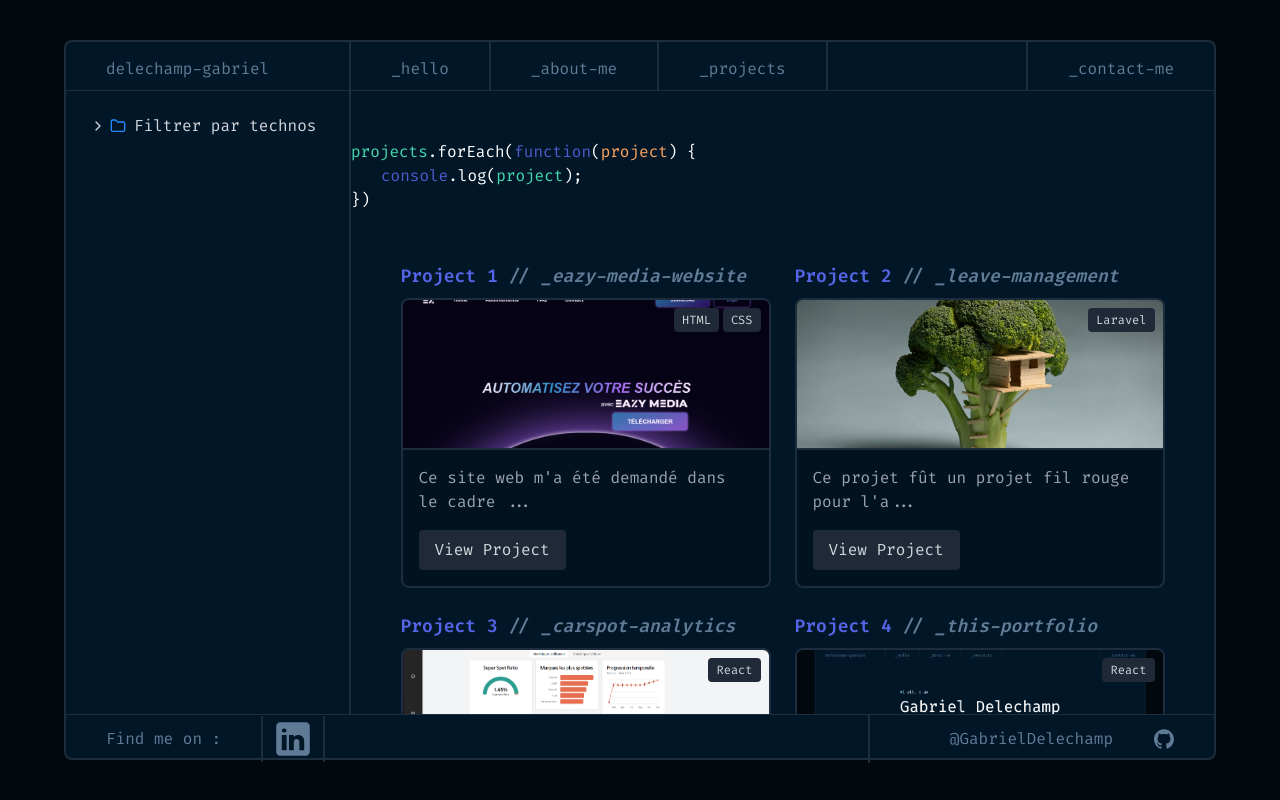
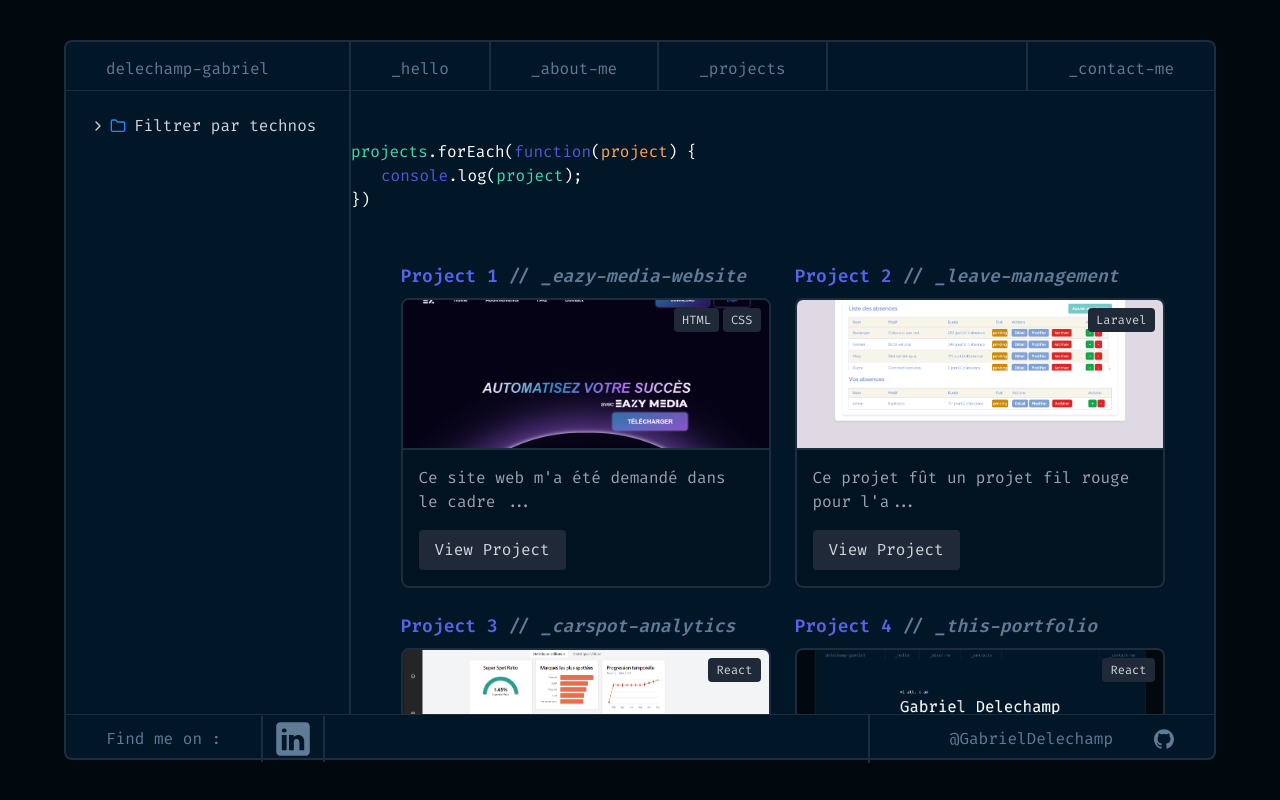
Before and after one commit to GabrielDelechamp/portfolio, a Next.js app in the folder nextjs-dashboard/: page /projects in a window 1280 px wide. Built offline with nearby package versions, Linux system fonts and the light colour scheme; a web font is replaced by a local one.

Commit message:
add proj + image + text aboutme

```diff
--- a/nextjs-dashboard/app/components/about-me/aboutme/skill-section.tsx
+++ b/nextjs-dashboard/app/components/about-me/aboutme/skill-section.tsx
@@ -4,8 +4,9 @@ const skills = ["React", "Laravel", "PHP", "GitHub", "CSS", "HTML", "Tailwind",
 
 const SkillsSection = () => {
   return (
-    <section className="p-6 text-white rounded-lg shadow-md text-center">
-      <div className="grid grid-cols-3 sm:grid-cols-4 md:grid-cols-6 gap-4 justify-center">
+    <section className=" text-white rounded-lg text-center">
+      <h1 className="text-xl mb-3 font-bold">Mes compétences</h1>
+      <div className="grid grid-cols-3 sm:grid-cols-4 md:grid-cols-6 gap-6 justify-center">
         {skills.map((skill) => (
           <div className="flex flex-col items-center">
             <SkillMedal key={skill} skill={skill} />
--- a/nextjs-dashboard/app/components/about-me/sidebar.tsx
+++ b/nextjs-dashboard/app/components/about-me/sidebar.tsx
@@ -133,7 +133,7 @@ export default function AboutTabs() {
 
   const AboutMe = () => {
     return (
-      `Lorem ipsum dolor sit amet, consectetur adipiscing elit. Maecenas interdum massa id mi placerat, et auctor nisi blandit. Pellentesque sollicitudin quis sem faucibus laoreet. Sed egestas metus at nisi eleifend luctus. Mauris eget nulla at diam fermentum tristique. Donec neque elit, iaculis et nunc sit amet, eleifend fermentum elit. Phasellus ut mattis augue. Morbi a nisi in sem lacinia luctus vitae id eros. Fusce eget nibh vel arcu finibus egestas. Donec finibus leo sagittis cursus porta. In pellentesque eros eget ipsum ornare, eget lacinia erat dignissim.`
+      `Passionné par le développement web et les nouvelles technologies, je suis actuellement en deuxième année de BTS SIO option SLAM. Après une première année en faculté de mathématiques, j’ai choisi de me réorienter vers l’informatique pour allier logique et créativité dans mes projets. Je maîtrise principalement Laravel, React.js, Tailwind CSS et Supabase, et j’accorde une importance particulière au développement responsive et à l’expérience utilisateur. J’ai travaillé sur plusieurs projets, dont une application de gestion d’absences en Laravel et une application d’analyse de données en React. Toujours curieux d’apprendre, je cherche à évoluer en alternance dans le domaine du développement d’applications, où je pourrais mettre à profit mes compétences et continuer à progresser.`
     );
   };
 
--- a/nextjs-dashboard/app/components/projects/projects.tsx
+++ b/nextjs-dashboard/app/components/projects/projects.tsx
@@ -18,7 +18,7 @@ const projectsData: Project[] = [
     title: "Eazy Media Website",
     description: `
     Ce site web m'a été demandé dans le cadre d'un stage pour Eazy Media. À l'aide d'une
-    maquette faite sur Figma, j'ai réalisé ce site.Le développement de ce site m'as permis
+    maquette faite sur Figma, j'ai réalisé ce site. Le développement de ce site m'a permis
     d'approfondir et de repousser mes connaissances en HTML/CSS natif.
     `,
     image: "/images/eazy-website.png",
@@ -35,7 +35,7 @@ const projectsData: Project[] = [
     d'accès en fonction des droits de l'utilisateur. Il gère ainsi de plus un système de
     création de compte et de connexion.
     `,
-    image: "/images/uianimation.jpg",
+    image: "/images/gestionconges.png",
     link: "",
     technologies: ["Laravel"],
     category: "game"
@@ -59,13 +59,24 @@ const projectsData: Project[] = [
     id: 4,
     title: "This Portfolio",
     description: `
-    Designé par mes soins, ce portfolio est à mon image : sobre et innovant. Ce projet
+    Conçu par mes soins, ce portfolio est à mon image : sobre et innovant. Ce projet
     m'est utile dans mon parcours scolaire mais aussi et surtout pour montrer mon travail
     et mes compétences !
     `,
     image: "/images/portfolio.png",
     link: "",
     technologies: ["React"],
+    category: "animation"
+  },
+  {
+    id: 5,
+    title: "Trajectory Calculator",
+    description: `
+    Ce projet fut fait en groupe sur 3 jours. Le but de ce logiciel est de calculer le trajet le plus court entre différentes villes de France. Apres ce calcul, le trajet est affiché sur une carte.
+    `,
+    image: "/images/calculator.png",
+    link: "",
+    technologies: ["C#", "JavaScript"],
     category: "animation"
   },
 ];
--- a/nextjs-dashboard/app/projects/[id]/page.tsx
+++ b/nextjs-dashboard/app/projects/[id]/page.tsx
@@ -35,7 +35,7 @@ const projectsData: Project[] = [
     d'accès en fonction des droits de l'utilisateur. Il gère ainsi de plus un système de
     création de compte et de connexion.
     `,
-    image: "/images/uianimation.jpg",
+    image: "/images/gestionconges.png",
     link: "",
     technologies: ["Laravel"],
     category: "game"
@@ -66,6 +66,17 @@ const projectsData: Project[] = [
     image: "/images/portfolio.png",
     link: "",
     technologies: ["React"],
+    category: "animation"
+  },
+  {
+    id: 5,
+    title: "Trajectory Calculator",
+    description: `
+    Ce projet fut fait en groupe sur 3 jours. Le but de ce logiciel est de calculer le trajet le plus court entre différentes villes de France. Apres ce calcul, le trajet est affiché sur une carte.
+    `,
+    image: "/images/calculator.png",
+    link: "",
+    technologies: ["C#", "JavaScript"],
     category: "animation"
   },
 ];
```
Also changed, not shown: nextjs-dashboard/app/components/projects/sidebar.tsx (+9 -12 lines), nextjs-dashboard/public/images/calculator.png (added), nextjs-dashboard/public/images/gestionconges.png (added).
